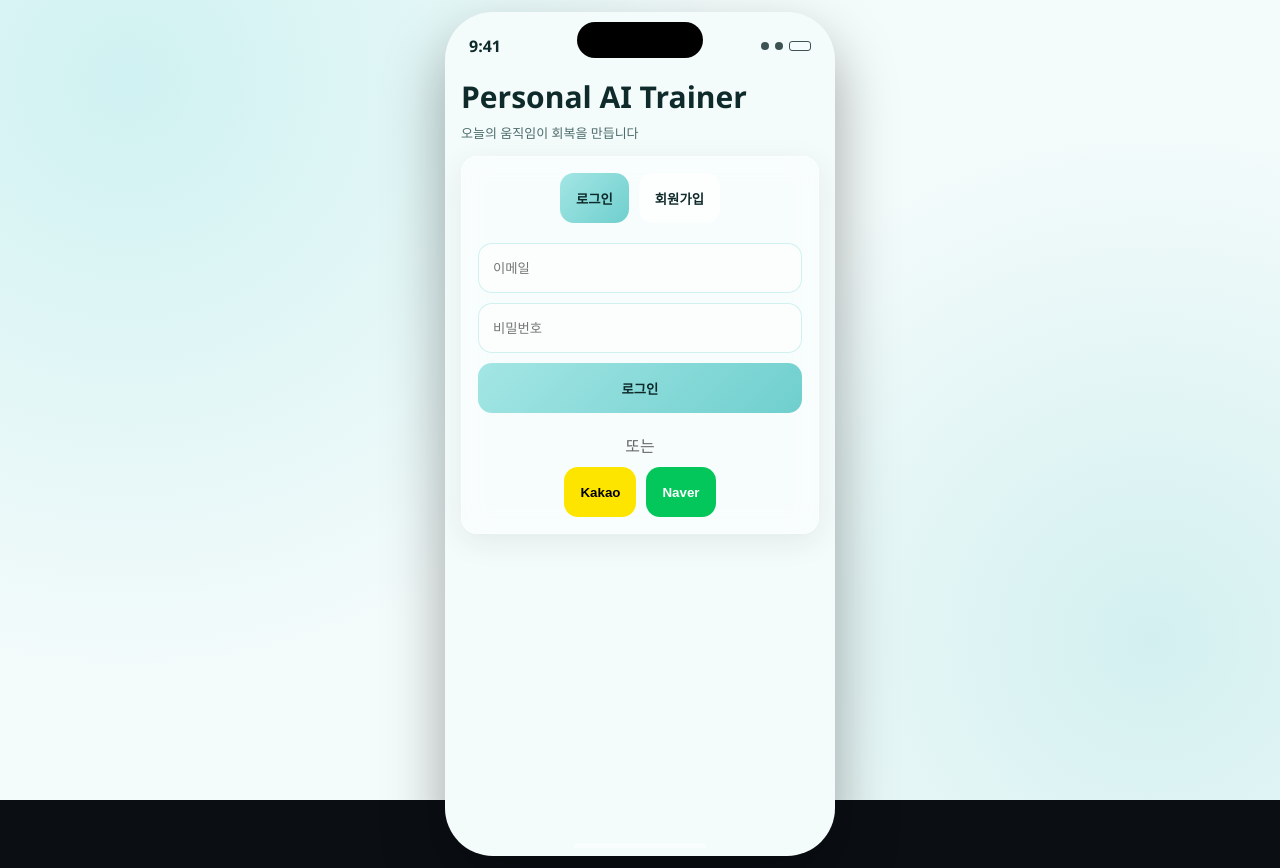
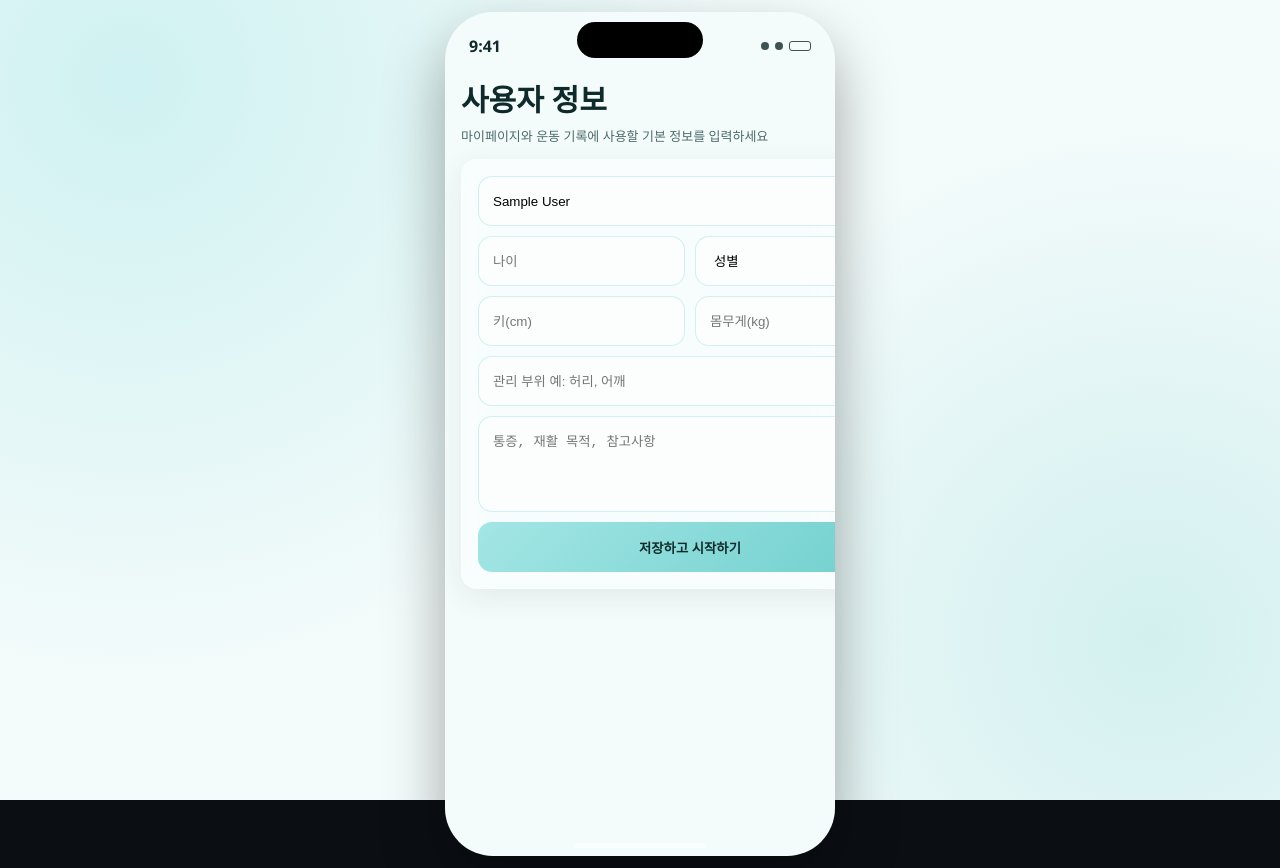
Before and after one commit to Capstone-Design-AI-Personal-Trainer/ARA, a React (Vite) app: page /profile-setup in a window 1280 px wide. Before the commit this address led to /. Built offline with nearby package versions, Linux system fonts and the light colour scheme; sample sign-in values are in the browser's storage; a web font is replaced by a local one.

Commit message:
Add user profile onboarding and DB startup logging

```diff
--- a/src/App.jsx
+++ b/src/App.jsx
@@ -2,6 +2,7 @@ import React from "react";
 import { Navigate, Route, Routes } from "react-router-dom";
 import AppLayout from "./components/AppLayout";
 import LoginPage from "./pages/LoginPage";
+import ProfileSetupPage from "./features/userProfile/ProfileSetupPage";
 import HomePage from "./pages/HomePage";
 import ExercisePage from "./pages/ExercisePage";
 import GuidePage from "./pages/GuidePage";
@@ -18,6 +19,7 @@ export default function App() {
       <Route element={<AppLayout />}>
         <Route path="/" element={<LoginPage />} />
         <Route path="/login" element={<LoginPage />} />
+        <Route path="/profile-setup" element={<ProfileSetupPage />} />
         <Route path="/home" element={<HomePage />} />
         <Route path="/exercise" element={<ExercisePage />} />
         <Route path="/exercise/:id" element={<GuidePage />} />
--- a/src/app-shell.css
+++ b/src/app-shell.css
@@ -368,6 +368,12 @@ a { color: inherit; text-decoration: none; }
 .theme-light .my-page-screen {
   background: linear-gradient(180deg, rgba(255,255,255,0.35), rgba(163,230,229,0.1));
   color: var(--text);
+}
+.profile-textarea {
+  min-height: 96px;
+  height: auto;
+  padding-top: 14px;
+  resize: vertical;
 }
 .theme-light .my-card {
   background: rgba(255,255,255,0.7);
--- a/src/components/AppLayout.jsx
+++ b/src/components/AppLayout.jsx
@@ -22,7 +22,7 @@ function TabIcon({ kind }) {
 export default function AppLayout() {
   const { pathname } = useLocation();
   const shellRef = React.useRef(null);
-  const hideNav = pathname === "/" || pathname === "/login";
+  const hideNav = pathname === "/" || pathname === "/login" || pathname === "/profile-setup";
   const showThemeToggle = pathname === "/home";
   const [diagnosis, setDiagnosis] = React.useState({
     selectedPart: "waist",
--- /dev/null
+++ b/src/features/userProfile/ProfileSetupPage.jsx
@@ -0,0 +1,104 @@
+import React from "react";
+import { useNavigate } from "react-router-dom";
+import SequentialScreen from "../../components/SequentialScreen";
+import { buildInitialUserProfile, saveUserProfile } from "./userProfileStore";
+
+export default function ProfileSetupPage() {
+  const navigate = useNavigate();
+  const [profile, setProfile] = React.useState(() => buildInitialUserProfile());
+
+  React.useEffect(() => {
+    if (!localStorage.getItem("token")) {
+      navigate("/", { replace: true });
+    }
+  }, [navigate]);
+
+  const onChange = (event) => {
+    const { name, value } = event.target;
+    setProfile((prev) => ({ ...prev, [name]: value }));
+  };
+
+  const onSubmit = (event) => {
+    event.preventDefault();
+    saveUserProfile(profile);
+    navigate("/home", { replace: true });
+  };
+
+  return (
+    <SequentialScreen className="screen-react profile-setup-screen">
+      <header className="hero-react">
+        <h1>사용자 정보</h1>
+        <p>마이페이지와 운동 기록에 사용할 기본 정보를 입력하세요</p>
+      </header>
+
+      <form className="glass-react card-react stack" onSubmit={onSubmit}>
+        <input
+          className="field-react"
+          name="name"
+          placeholder="이름"
+          value={profile.name}
+          onChange={onChange}
+          required
+        />
+        <div className="row-2">
+          <input
+            className="field-react"
+            name="age"
+            placeholder="나이"
+            type="number"
+            min="1"
+            value={profile.age}
+            onChange={onChange}
+          />
+          <select className="field-react" name="gender" value={profile.gender} onChange={onChange}>
+            <option value="">성별</option>
+            <option value="여성">여성</option>
+            <option value="남성">남성</option>
+            <option value="기타">기타</option>
+            <option value="미입력">선택 안 함</option>
+          </select>
+        </div>
+        <div className="row-2">
+          <input
+            className="field-react"
+            name="heightCm"
+            placeholder="키(cm)"
+            type="number"
+            min="1"
+            value={profile.heightCm}
+            onChange={onChange}
+            required
+          />
+          <input
+            className="field-react"
+            name="weightKg"
+            placeholder="몸무게(kg)"
+            type="number"
+            min="1"
+            value={profile.weightKg}
+            onChange={onChange}
+            required
+          />
+        </div>
+        <input
+          className="field-react"
+          name="targetAreas"
+          placeholder="관리 부위 예: 허리, 어깨"
+          value={profile.targetAreas}
+          onChange={onChange}
+          required
+        />
+        <textarea
+          className="field-react profile-textarea"
+          name="bio"
+          placeholder="통증, 재활 목적, 참고사항"
+          value={profile.bio}
+          onChange={onChange}
+        />
+        <button className="btn-react primary" type="submit">
+          저장하고 시작하기
+        </button>
+      </form>
+    </SequentialScreen>
+  );
+}
--- /dev/null
+++ b/src/features/userProfile/userProfileStore.js
@@ -0,0 +1,73 @@
+const USER_PROFILE_KEY_PREFIX = "ara_user_profile";
+
+export const emptyUserProfile = {
+  name: "",
+  age: "",
+  gender: "",
+  heightCm: "",
+  weightKg: "",
+  targetAreas: "",
+  bio: "",
+};
+
+export function getCachedUser() {
+  try {
+    const raw = localStorage.getItem("user");
+    return raw ? JSON.parse(raw) : null;
+  } catch {
+    return null;
+  }
+}
+
+function getUserProfileKey() {
+  const cachedUser = getCachedUser();
+  const email = String(cachedUser?.email || "").trim().toLowerCase();
+  return email ? `${USER_PROFILE_KEY_PREFIX}:${encodeURIComponent(email)}` : USER_PROFILE_KEY_PREFIX;
+}
+
+export function getUserProfile() {
+  try {
+    const raw = localStorage.getItem(getUserProfileKey());
+    return raw ? { ...emptyUserProfile, ...JSON.parse(raw) } : null;
+  } catch {
+    return null;
+  }
+}
+
+export function hasUserProfile() {
+  const profile = getUserProfile();
+  return Boolean(profile?.name && profile?.heightCm && profile?.weightKg && profile?.targetAreas);
+}
+
+export function buildInitialUserProfile() {
+  const cachedProfile = getUserProfile();
+  if (cachedProfile) return cachedProfile;
+
+  const cachedUser = getCachedUser();
+  return {
+    ...emptyUserProfile,
+    name: cachedUser?.name || "",
+  };
+}
+
+export function saveUserProfile(profile) {
+  const normalized = {
+    ...emptyUserProfile,
+    ...profile,
+    name: String(profile.name || "").trim(),
+    age: String(profile.age || "").trim(),
+    gender: String(profile.gender || "").trim(),
+    heightCm: String(profile.heightCm || "").trim(),
+    weightKg: String(profile.weightKg || "").trim(),
+    targetAreas: String(profile.targetAreas || "").trim(),
+    bio: String(profile.bio || "").trim(),
+    updatedAt: new Date().toISOString(),
+  };
+
+  localStorage.setItem(getUserProfileKey(), JSON.stringify(normalized));
+  return normalized;
+}
+
+export function clearUserProfile() {
+  localStorage.removeItem(getUserProfileKey());
+}
--- a/src/pages/HomePage.jsx
+++ b/src/pages/HomePage.jsx
@@ -7,7 +7,7 @@ export default function HomePage() {
 
   useEffect(() => {
     if (!localStorage.getItem("token")) {
-      navigate("/");
+      navigate("/", { replace: true });
     }
   }, [navigate]);
 
--- a/src/pages/LoginPage.jsx
+++ b/src/pages/LoginPage.jsx
@@ -15,13 +15,16 @@ export default function LoginPage() {
     if (token) {
       localStorage.setItem("token", token);
       localStorage.setItem("user", JSON.stringify({ email, name }));
-      navigate("/home");
+      const oauthMode = sessionStorage.getItem("oauth_mode");
+      sessionStorage.removeItem("oauth_mode");
+      navigate(oauthMode === "signup" ? "/profile-setup" : "/home", { replace: true });
     }
   }, [navigate]);
+
   const [formData, setFormData] = useState({
     email: "",
     password: "",
-    name: ""
+    name: "",
   });
   const [loading, setLoading] = useState(false);
   const [error, setError] = useState("");
@@ -29,7 +32,7 @@ export default function LoginPage() {
   const handleInputChange = (e) => {
     setFormData({
       ...formData,
-      [e.target.name]: e.target.value
+      [e.target.name]: e.target.value,
     });
   };
 
@@ -55,14 +58,13 @@ export default function LoginPage() {
       const data = await response.json();
 
       if (response.ok) {
-        // JWT 토큰 저장
         localStorage.setItem("token", data.token);
         localStorage.setItem("user", JSON.stringify({
           email: data.email,
-          name: data.name
+          name: data.name,
         }));
 
-        navigate("/home");
+        navigate(isLogin ? "/home" : "/profile-setup", { replace: true });
       } else {
         setError(data.message || "오류가 발생했습니다.");
       }
@@ -76,6 +78,7 @@ export default function LoginPage() {
 
   const handleOAuth2Login = (provider) => {
     const mode = isLogin ? "login" : "signup";
+    sessionStorage.setItem("oauth_mode", mode);
     window.location.href = `http://localhost:8080/oauth2/authorization/${provider}?mode=${mode}`;
   };
 
@@ -88,14 +91,14 @@ export default function LoginPage() {
       <div className="glass-react card-react">
         <div style={{ marginBottom: "20px", textAlign: "center" }}>
           <button
-            className={`btn-react ${isLogin ? 'primary' : ''}`}
+            className={`btn-react ${isLogin ? "primary" : ""}`}
             onClick={() => setIsLogin(true)}
             style={{ marginRight: "10px" }}
           >
             로그인
           </button>
           <button
-            className={`btn-react ${!isLogin ? 'primary' : ''}`}
+            className={`btn-react ${!isLogin ? "primary" : ""}`}
             onClick={() => setIsLogin(false)}
           >
             회원가입
--- a/src/pages/MyPage.jsx
+++ b/src/pages/MyPage.jsx
@@ -4,6 +4,7 @@ import { apiFetch, toSessionView } from "../api";
 import SequentialScreen from "../components/SequentialScreen";
 import { MedicalExportPanel } from "../components/records/RecordsWidgets";
 import { getWorkoutRecordings } from "../features/junyoung/recording/workoutRecordingStore";
+import { buildInitialUserProfile, saveUserProfile } from "../features/userProfile/userProfileStore";
 
 function toDateLabel(iso) {
   const date = new Date(iso);
@@ -37,13 +38,7 @@ export default function MyPage() {
   const [reports, setReports] = React.useState([]);
   const [recordingsById, setRecordingsById] = React.useState({});
   const [reportMessage, setReportMessage] = React.useState("");
-  const [profile, setProfile] = React.useState({
-    name: "김동국",
-    heightCm: 178,
-    weightKg: 65,
-    targetAreas: "어깨, 허리",
-    bio: "",
-  });
+  const [profile, setProfile] = React.useState(() => buildInitialUserProfile());
   const [doctorForm, setDoctorForm] = React.useState({
     name: "",
     hospital: "",
@@ -83,15 +78,9 @@ export default function MyPage() {
       .then(setReports)
       .catch((error) => console.error("Failed to load medical reports:", error));
 
-    apiFetch("/api/users/profile")
-      .then((data) => setProfile({
-        name: data.name || "김동국",
-        heightCm: data.heightCm || 178,
-        weightKg: data.weightKg || 65,
-        targetAreas: data.targetAreas || "어깨, 허리",
-        bio: data.bio || "",
-      }))
-      .catch((error) => console.error("Failed to load profile:", error));
+    if (!localStorage.getItem("token")) {
+      navigate("/", { replace: true });
+    }
   }, []);
 
   const onSavePending = async () => {
@@ -140,6 +129,12 @@ export default function MyPage() {
     setSettings((prev) => ({ ...prev, [key]: !prev[key] }));
   };
 
+  const handleLogout = () => {
+    localStorage.removeItem("token");
+    localStorage.removeItem("user");
+    navigate("/", { replace: true });
+  };
+
   const onDoctorChange = (event) => {
     const { name, value } = event.target;
     setDoctorForm((prev) => ({ ...prev, [name]: value }));
@@ -152,24 +147,22 @@ export default function MyPage() {
 
   const onSaveProfile = async (event) => {
     event.preventDefault();
+    const cachedProfile = saveUserProfile(profile);
+    setProfile(cachedProfile);
+
     try {
       const saved = await apiFetch("/api/users/profile", {
         method: "PUT",
         body: JSON.stringify({
-          name: profile.name,
-          heightCm: Number(profile.heightCm),
-          weightKg: Number(profile.weightKg),
-          targetAreas: profile.targetAreas,
-          bio: profile.bio,
+          name: cachedProfile.name,
+          heightCm: Number(cachedProfile.heightCm),
+          weightKg: Number(cachedProfile.weightKg),
+          targetAreas: cachedProfile.targetAreas,
+          bio: cachedProfile.bio,
         }),
       });
-      setProfile({
-        name: saved.name || "김동국",
-        heightCm: saved.heightCm || 178,
-        weightKg: saved.weightKg || 65,
-        targetAreas: saved.targetAreas || "어깨, 허리",
-        bio: saved.bio || "",
-      });
+      const syncedProfile = saveUserProfile({ ...cachedProfile, ...saved });
+      setProfile(syncedProfile);
     } catch (error) {
       console.error("Failed to save profile:", error);
     }
@@ -219,6 +212,11 @@ export default function MyPage() {
   const primaryDoctor = doctors[0];
   const daysInCurrentMonth = new Date(new Date().getFullYear(), new Date().getMonth() + 1, 0).getDate();
   const panelTitle = MY_PANEL_ITEMS.find((item) => item.id === activePanel)?.label;
+  const displayName = profile.name || "사용자";
+  const avatarInitial = displayName.trim().charAt(0) || "U";
+  const heightLabel = profile.heightCm ? `${profile.heightCm} cm` : "-";
+  const weightLabel = profile.weightKg ? `${profile.weightKg} kg` : "-";
+  const targetAreasLabel = profile.targetAreas || "-";
 
   return (
     <SequentialScreen className="screen-react my-page-screen">
@@ -230,10 +228,10 @@ export default function MyPage() {
       </header>
 
       <div className="my-card my-profile">
-        <div className="avatar">김</div>
+        <div className="avatar">{avatarInitial}</div>
         <div>
-          <h3>{profile.name || "김동국"}</h3>
-          <p className="my-muted">{profile.heightCm || 178} cm · {profile.weightKg || 65} kg</p>
+          <h3>{displayName}</h3>
+          <p className="my-muted">{heightLabel} · {weightLabel}</p>
         </div>
       </div>
 
@@ -311,9 +309,11 @@ export default function MyPage() {
       {activePanel === "body" ? <div className="my-card">
         <p className="my-section-title">신체 기준값</p>
         <div className="my-list">
-          <div><span>키</span><span>{profile.heightCm || 178} cm</span></div>
-          <div><span>몸무게</span><span>{profile.weightKg || 65} kg</span></div>
-          <div><span>목표 부위</span><span>{profile.targetAreas || "어깨, 허리"}</span></div>
+          <div><span>나이</span><span>{profile.age ? `${profile.age}세` : "-"}</span></div>
+          <div><span>성별</span><span>{profile.gender || "-"}</span></div>
+          <div><span>키</span><span>{heightLabel}</span></div>
+          <div><span>몸무게</span><span>{weightLabel}</span></div>
+          <div><span>목표 부위</span><span>{targetAreasLabel}</span></div>
           <div>
             <span>주치의</span>
             <span>{primaryDoctor ? `${primaryDoctor.hospital || ""} ${primaryDoctor.name}`.trim() : "미등록"}</span>
@@ -325,6 +325,14 @@ export default function MyPage() {
         <p className="my-section-title">내 정보 저장</p>
         <form className="stack" onSubmit={onSaveProfile}>
           <input className="field-react" name="name" placeholder="이름" value={profile.name} onChange={onProfileChange} />
+          <input className="field-react" name="age" placeholder="나이" type="number" value={profile.age} onChange={onProfileChange} />
+          <select className="field-react" name="gender" value={profile.gender} onChange={onProfileChange}>
+            <option value="">성별</option>
+            <option value="여성">여성</option>
+            <option value="남성">남성</option>
+            <option value="기타">기타</option>
+            <option value="미입력">선택 안 함</option>
+          </select>
           <input className="field-react" name="heightCm" placeholder="키(cm)" type="number" value={profile.heightCm} onChange={onProfileChange} />
           <input className="field-react" name="weightKg" placeholder="몸무게(kg)" type="number" value={profile.weightKg} onChange={onProfileChange} />
           <input className="field-react" name="targetAreas" placeholder="목표 부위" value={profile.targetAreas} onChange={onProfileChange} />
@@ -407,7 +415,11 @@ export default function MyPage() {
         )}
       </div> : null}
 
-      {activePanel === "settings" ? <button className="logout-btn">로그아웃</button> : null}
+      {!activePanel ? (
+        <button className="logout-btn" type="button" onClick={handleLogout}>
+          로그아웃
+        </button>
+      ) : null}
       {activePanel === "settings" ? <p className="my-version">ARA · v1.4.2</p> : null}
     </SequentialScreen>
   );
```
Also changed, not shown: 2 other files (tests, documents, lock files or other folders).
